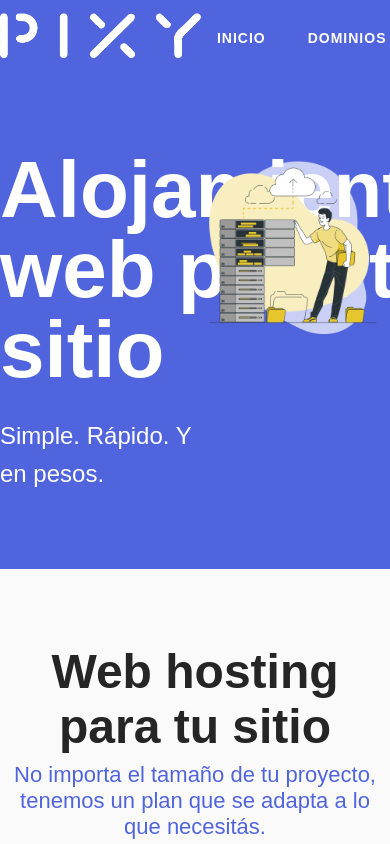
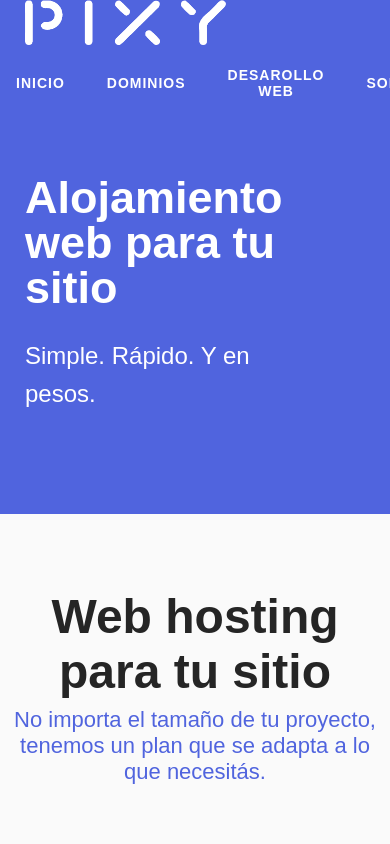
Before and after one commit to gonzaloalonsofiks/pixy-web-app, a React (Create React App) app: page / in a window 390 px wide. Shown: the top 844 px of the page. Built offline with nearby package versions, Linux system fonts and the light colour scheme; no server answers; the database is empty.

Commit message:
Style changes

```diff
--- a/src/App.css
+++ b/src/App.css
@@ -1,42 +1,19 @@
-#footer {
-  background-color: #252525;
-  color: #fafafa;
+* {
+  margin: 0;
+  padding: 0;
+}
+
+body {
   display: flex;
   flex-direction: column;
-  min-height: 120px;
-  justify-content: center;
-  align-items: center;
-  padding: 50px 0 25px 0;
-  position: relative;
-  bottom: 0;
-  width: 100%
+  background-color: #fafafa;
+  font-family: "Poppins", sans-serif;
 }
 
-#footer a {
-  color: #f46f34;
-  text-decoration: none;
-  font-weight: 700;
+.container {
+  width: 100%;
+  display: flex;
+  align-items: center;
+  justify-content: center;
+  margin: 0 auto;
 }
-
-#footer a:hover {
-  color: #5064de;
-  text-decoration: none;
-  font-weight: 700;
-}
-
-.footer-columns {
-  display: flex;
-  flex-direction: row;
-  width: 1120px;
-  justify-content: space-between;
-  margin: 0 0 30px 0;
-}
-
-.footer-columns ul li{
-    list-style-type: none;
-}
-
-.footer-title{
-    font-weight: 500;
-    margin: 0 0 15px 0;
-}
--- /dev/null
+++ b/src/components/Footer/Footer.css
@@ -0,0 +1,42 @@
+#footer {
+  background-color: #252525;
+  color: #fafafa;
+  display: flex;
+  flex-direction: column;
+  min-height: 120px;
+  justify-content: center;
+  align-items: center;
+  padding: 50px 0 25px 0;
+  position: relative;
+  bottom: 0;
+  width: 100%
+}
+
+#footer a {
+  color: #f46f34;
+  text-decoration: none;
+  font-weight: 700;
+}
+
+#footer a:hover {
+  color: #5064de;
+  text-decoration: none;
+  font-weight: 700;
+}
+
+.footer-columns {
+  display: flex;
+  flex-direction: row;
+  width: 1120px;
+  justify-content: space-between;
+  margin: 0 0 30px 0;
+}
+
+.footer-columns ul li{
+    list-style-type: none;
+}
+
+.footer-title{
+    font-weight: 500;
+    margin: 0 0 15px 0;
+}
--- a/src/components/Footer/Footer.jsx
+++ b/src/components/Footer/Footer.jsx
@@ -1,5 +1,6 @@
 import React from "react";
 import logo from "../../img/Pixy Light.png";
+import './Footer.css'
 
 function Footer() {
   return (
--- /dev/null
+++ b/src/components/HeroSection/HeroSection.css
@@ -0,0 +1,14 @@
+@media only screen and (max-width: 600px) {
+  .hero-image{
+    display: none;
+  }
+
+  .hero-column{
+    width: 100%;
+    padding: 25px;
+  }
+
+  .hero-title{
+    font-size: 45px;
+  }
+}
--- a/src/components/HeroSection/HeroSection.jsx
+++ b/src/components/HeroSection/HeroSection.jsx
@@ -1,5 +1,6 @@
 import React from 'react'
 import heroImg from '../../img/hero-img.png'
+import './HeroSection.css'
 
 function HeroSection() {
   return (
--- a/src/components/ItemDetailContainer/ItemDetail/ItemDetail.css
+++ b/src/components/ItemDetailContainer/ItemDetail/ItemDetail.css
@@ -14,7 +14,7 @@
 }
 
 .itemDetail-image{
-    width: 450px;
+    width: 100%;
 }
 
 .itemDetail-text h2{
@@ -26,6 +26,7 @@
 
 .itemDetail-text p{
     font-size: 18px;
+    margin-bottom: 50px;
 }
 
 .itemDetail-price{
--- a/src/components/NavBar/NavBar.css
+++ b/src/components/NavBar/NavBar.css
@@ -1,21 +1,11 @@
-*{
-    margin: 0;
-    padding: 0;
-}
-
-body{
-    background-color: #fafafa;
-    font-family: 'Poppins', sans-serif; ;
-}
-
-.header-row{
+.header-row {
   background-color: #5064de;
   height: 75px;
   width: 100%;
   display: block;
 }
 
-.header-container{
+.header-container {
   height: 100%;
   margin-left: auto;
   margin-right: auto;
@@ -27,43 +17,43 @@ body{
   color: #fff;
 }
 
-#nav-left{
+#nav-left {
   display: flex;
   flex-direction: column;
   justify-content: center;
 }
 
-.logo{
+.logo {
   height: 45px;
 }
 
-#nav-right{
+#nav-right {
   display: flex;
   flex-direction: row;
 }
 
-#nav-right ul{
+#nav-right ul {
   padding: 0;
   margin: 0;
   display: flex;
   align-items: center;
 }
 
-nav{
+nav {
   color: #fff;
 }
 
-#nav-menu{
+#nav-menu {
   display: flex;
   flex-direction: row;
 }
 
-.menu-items{
+.menu-items {
   display: flex;
   flex-direction: row;
 }
 
-.menu-item{
+.menu-item {
   list-style-type: none;
   margin-right: 10px;
   color: #fff;
@@ -75,10 +65,20 @@ nav{
   text-align: center;
 }
 
-.menu-items ul a{
+.menu-items ul a {
   text-decoration: none;
 }
 
-.menu-items li:hover{
+.menu-items li:hover {
   border-bottom: 1px solid #fff;
 }
+
+@media only screen and (max-width: 600px) {
+  #nav-left{
+      margin: 0 0 0 25px;
+  }
+
+  .header-container{
+      flex-direction: column;
+  }
+}
```
Also changed, not shown: src/App.jsx (+28 -23 lines). Lines whose indentation alone changed are shown as unchanged.
